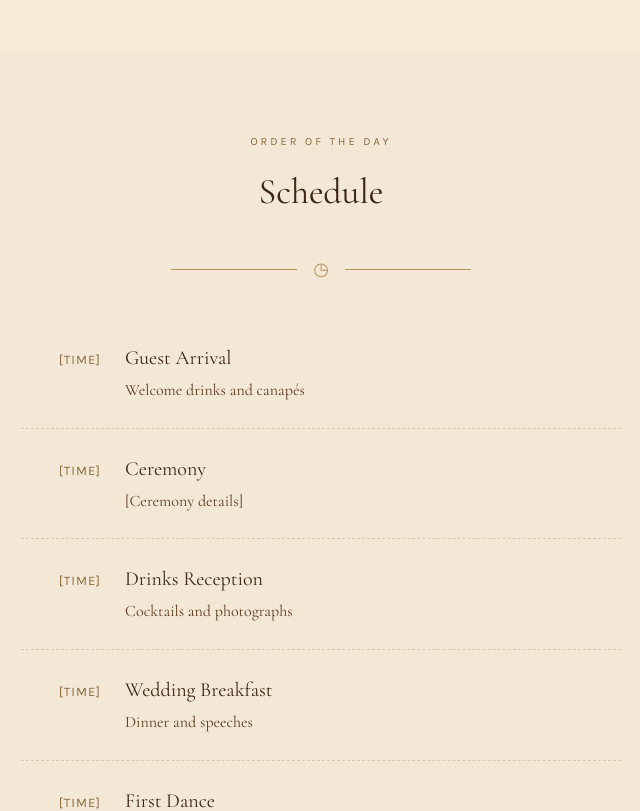
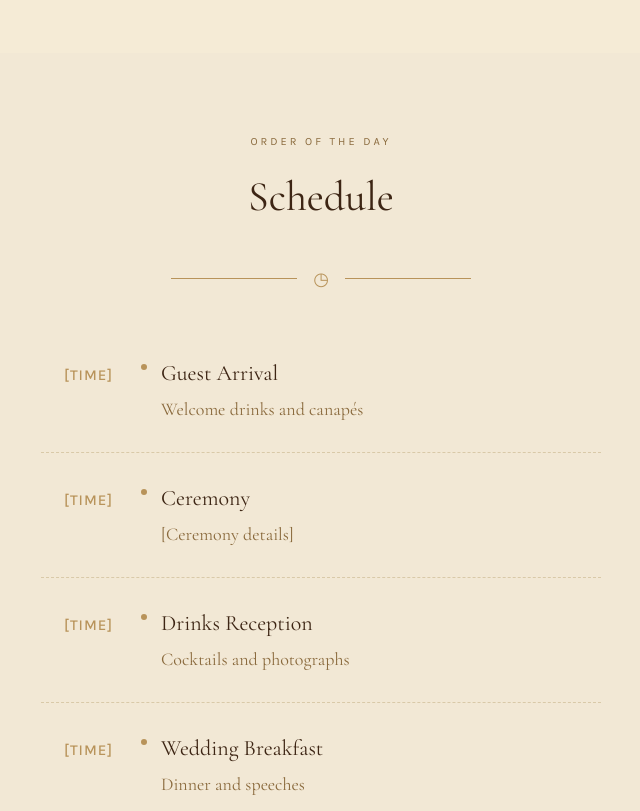
Before and after one commit to tdr24008/Wedding-website, a Next.js app: page / in a window 1280 px wide. Shown: the part 2160-2971 px from the top of the page, without its empty margins (319-959 px from the left). Built offline with nearby package versions, Linux system fonts and the light colour scheme.

Commit message:
feat: build Schedule section
Add dot markers beside each timeline item for visual anchoring.
Time labels use tan accent colour. Description text uses
muted brown for hierarchy. Remove bottom border from last item.

Co-Authored-By: Claude Opus 4.6 <noreply@anthropic.com>

```diff
--- a/components/Schedule.tsx
+++ b/components/Schedule.tsx
@@ -5,35 +5,48 @@ interface ScheduleItemProps {
   time: string;
   title: string;
   description: string;
+  isLast?: boolean;
 }
 
-function ScheduleItem({ time, title, description }: ScheduleItemProps) {
+function ScheduleItem({ time, title, description, isLast }: ScheduleItemProps) {
   return (
     <div
       style={{
         display: "flex",
-        gap: 24,
-        padding: "24px 0",
-        borderBottom: "1px dashed #D9C9A8",
+        gap: 28,
+        padding: "28px 0",
+        borderBottom: isLast ? "none" : "1px dashed #D9C9A8",
         alignItems: "baseline",
       }}
     >
       <div
         style={{
           fontFamily: "var(--font-karla), sans-serif",
-          fontSize: 13,
+          fontSize: 15,
           letterSpacing: 1,
-          color: "#8A6A3D",
-          minWidth: 80,
+          color: "#B8935A",
+          minWidth: 72,
           textAlign: "right",
+          fontWeight: 500,
         }}
       >
         {time}
       </div>
-      <div>
+      <div style={{ position: "relative", paddingLeft: 20 }}>
+        <span
+          style={{
+            position: "absolute",
+            left: 0,
+            top: 8,
+            width: 6,
+            height: 6,
+            borderRadius: "50%",
+            backgroundColor: "#B8935A",
+          }}
+        />
         <h3
           style={{
-            fontSize: 20,
+            fontSize: 22,
             fontWeight: 400,
             color: "#3D2514",
             marginBottom: 4,
@@ -41,13 +54,15 @@ function ScheduleItem({ time, title, description }: ScheduleItemProps) {
         >
           {title}
         </h3>
-        <p style={{ fontSize: 16, color: "#5C3A1E" }}>{description}</p>
+        <p style={{ fontSize: 18, color: "#8A6A3D", lineHeight: 1.6 }}>
+          {description}
+        </p>
       </div>
     </div>
   );
 }
 
-const SCHEDULE_ITEMS: ScheduleItemProps[] = [
+const SCHEDULE_ITEMS: Omit<ScheduleItemProps, "isLast">[] = [
   { time: "[TIME]", title: "Guest Arrival", description: "Welcome drinks and canapés" },
   { time: "[TIME]", title: "Ceremony", description: "[Ceremony details]" },
   { time: "[TIME]", title: "Drinks Reception", description: "Cocktails and photographs" },
@@ -65,12 +80,12 @@ export default function Schedule() {
         backgroundColor: "#F2E8D5",
       }}
     >
-      <div style={{ maxWidth: 600, margin: "0 auto" }}>
+      <div style={{ maxWidth: 560, margin: "0 auto" }}>
         <div style={{ textAlign: "center" }}>
           <SectionLabel text="Order of the Day" />
           <h2
             style={{
-              fontSize: 36,
+              fontSize: 42,
               fontWeight: 400,
               color: "#3D2514",
               marginBottom: 16,
@@ -82,8 +97,12 @@ export default function Schedule() {
         </div>
 
         <div>
-          {SCHEDULE_ITEMS.map((item) => (
-            <ScheduleItem key={item.title} {...item} />
+          {SCHEDULE_ITEMS.map((item, i) => (
+            <ScheduleItem
+              key={item.title}
+              {...item}
+              isLast={i === SCHEDULE_ITEMS.length - 1}
+            />
           ))}
         </div>
       </div>
```
